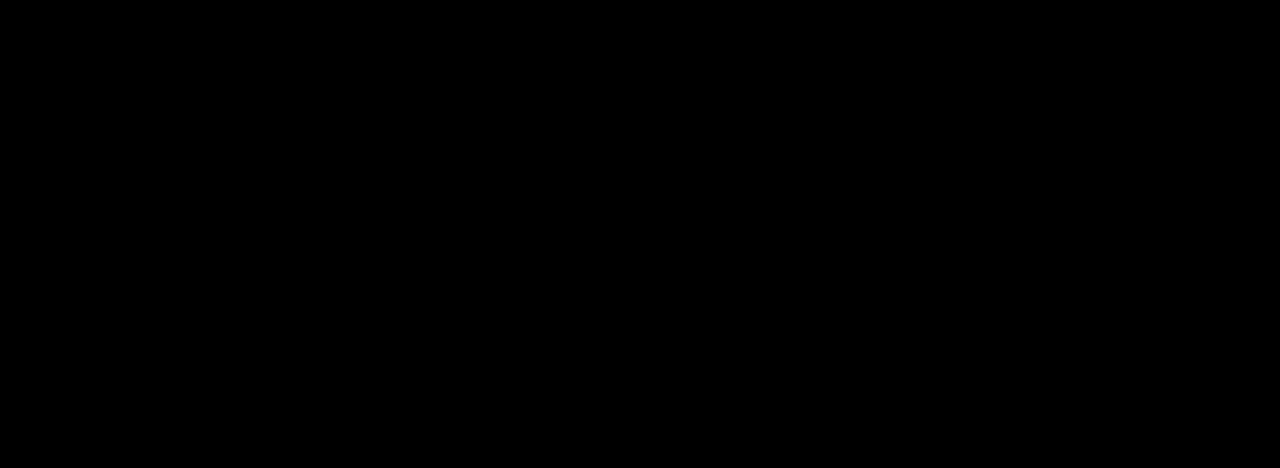
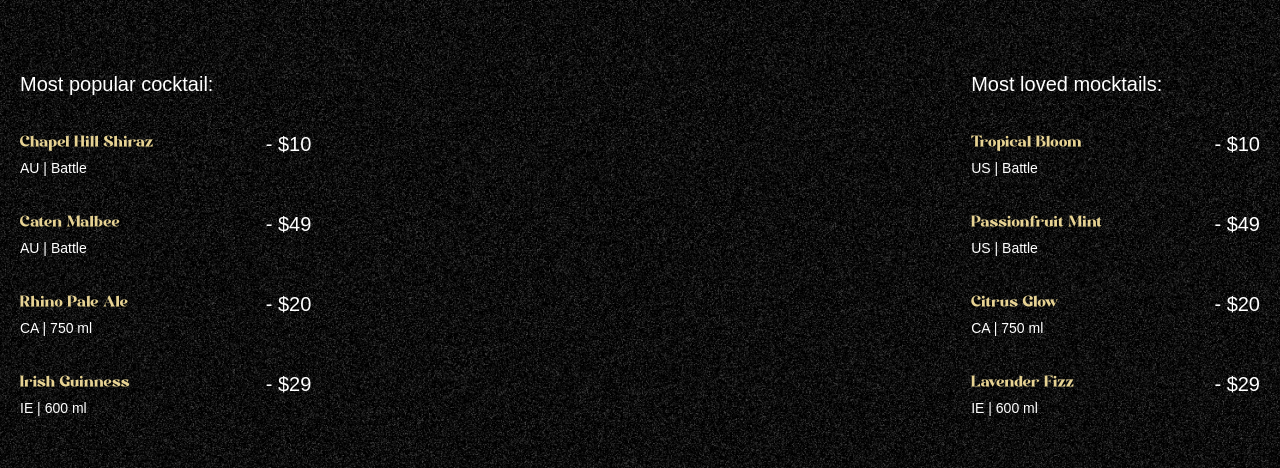
Before and after one commit to freakyash11/gsap_cocktails, a React (Vite) app: page / in a window 1280 px wide. Shown: the part 890-1358 px from the top of the page. Built offline with nearby package versions, Linux system fonts and the light colour scheme; a web font is replaced by a local one.

Commit message:
Implement CockTail Section

```diff
--- a/src/App.jsx
+++ b/src/App.jsx
@@ -3,6 +3,7 @@
 import { gsap } from 'gsap'
 import Navbar from './components/Navbar'
 import Hero from './components/Hero'
+import Cocktails from './components/cocktails'
 
 gsap.registerPlugin(ScrollTrigger, SplitText);
 
@@ -11,7 +12,7 @@
     <main>
       <Navbar />
       <Hero />
-      <div className='h-dvh bg-black' />
+      <Cocktails />
     </main>
   )
 }
--- /dev/null
+++ b/src/components/Cocktails.jsx
@@ -0,0 +1,63 @@
+import React from 'react'
+import { cocktailLists } from '../../constants'
+import { useGSAP } from '@gsap/react'
+import gsap from 'gsap'
+import { mockTailLists } from '../../constants'
+
+const cocktails = () => {
+    useGSAP(() => {
+        const parallaxTimeline = gsap.timeline({
+            scrollTrigger: {
+                trigger: '#cocktails',
+                start: 'top 30%',
+                end: 'bottom 80%',
+                scrub: true
+            }
+        })
+
+        parallaxTimeline.from('#c-left-leaf', {
+            x: -100, y: 100
+        })
+        .from('#c-right-leaf', {
+            x: 100, y: 100
+        })
+    })
+  return (
+    <section id='cocktails' className='noisy'>
+        <img src="/images/cocktail-left-leaf.png" alt="l-leaf" id='c-left-leaf' />
+        <img src="/images/cocktail-right-leaf.png" alt="r-leaf" id='c-right-leaf' />
+        <div className='list'>
+            <div className='popular'>
+                <h2>Most popular cocktail:</h2>
+                <ul>
+                    {cocktailLists.map(({name, country, detail, price}) => (
+                        <li key={name}>
+                            <div className='md:me-28'>
+                                <h3>{name}</h3>
+                                <p>{country} | {detail}</p>
+                            </div>
+                            <span>- {price}</span>
+                        </li>
+                    ))}
+                </ul>
+            </div>
+             <div className='loved'>
+                <h2>Most loved mocktails:</h2>
+                <ul>
+                    {mockTailLists.map(({name, country, detail, price}) => (
+                        <li key={name}>
+                            <div className='me-28'>
+                                <h3>{name}</h3>
+                                <p>{country} | {detail}</p>
+                            </div>
+                            <span>- {price}</span>
+                        </li>
+                    ))}
+                </ul>
+            </div>
+        </div>
+    </section>
+  )
+}
+
+export default cocktails
```
